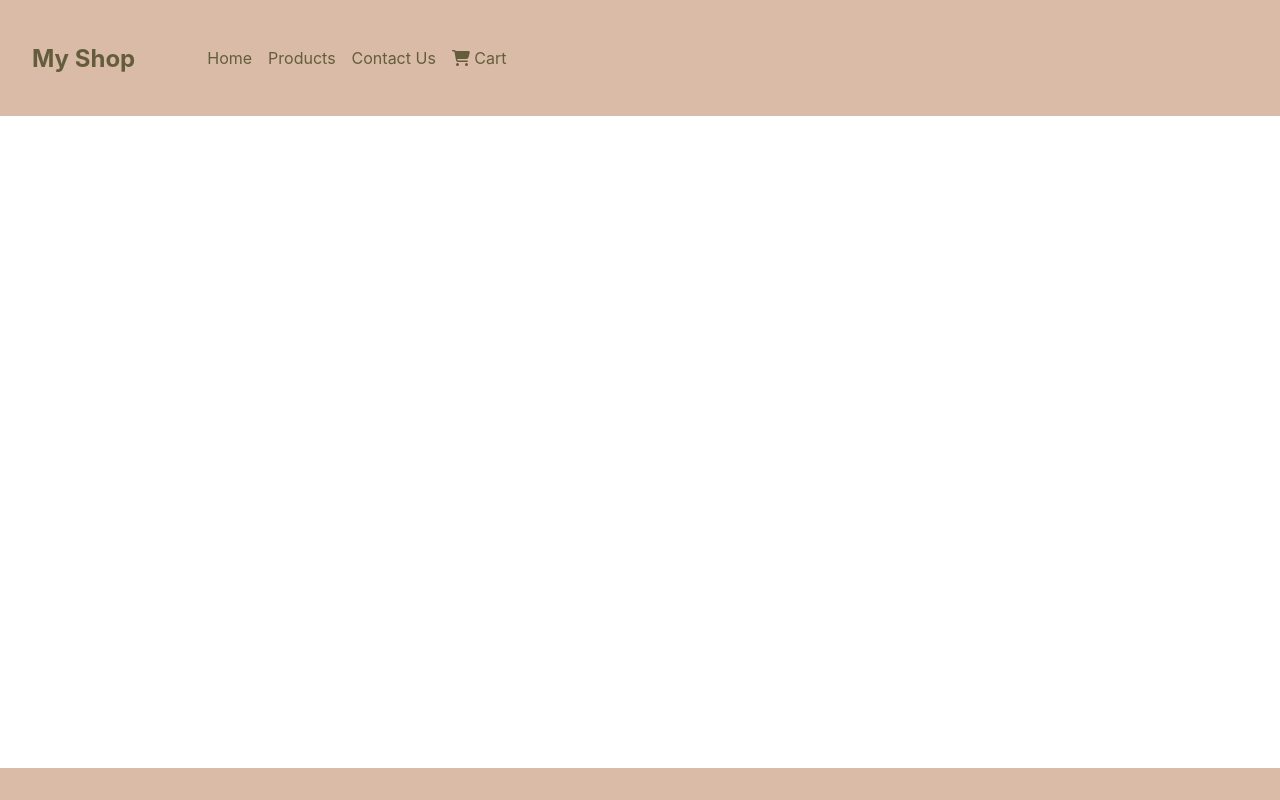
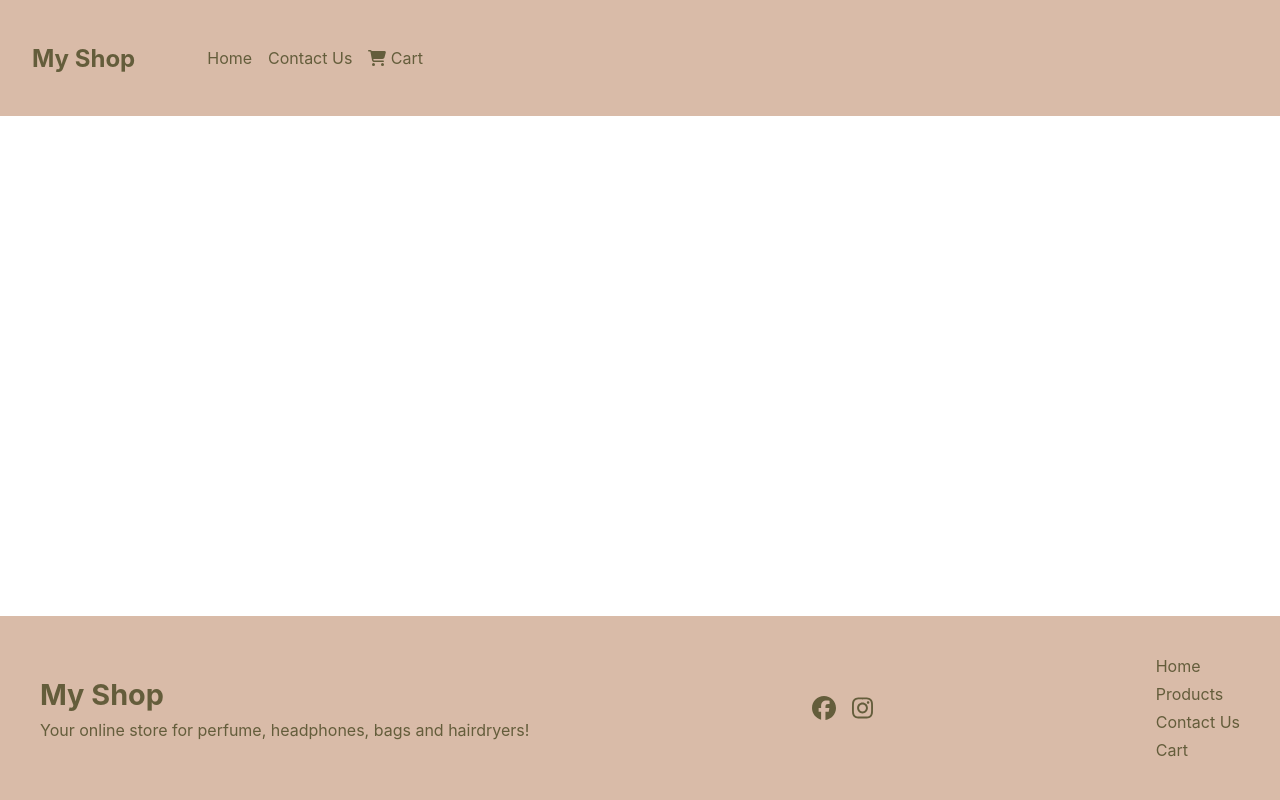
Before and after one commit to CecilieMari/FrameworksCA, a React (Create React App) app: page /cart in a window 1280 px wide. Built offline with nearby package versions, Linux system fonts and the light colour scheme.

Commit message:
adding footer

```diff
--- a/package.json
+++ b/package.json
@@ -4,6 +4,7 @@
   "private": true,
   "dependencies": {
     "@fortawesome/fontawesome-svg-core": "^6.7.2",
+    "@fortawesome/free-brands-svg-icons": "^6.7.2",
     "@fortawesome/free-solid-svg-icons": "^6.7.2",
     "@fortawesome/react-fontawesome": "^0.2.2",
     "@testing-library/dom": "^10.4.0",
--- /dev/null
+++ b/src/components/Footer/Footer.js
@@ -0,0 +1,40 @@
+import React from "react";
+import styles from "../Footer/Footer.module.css";
+import { Link } from 'react-router-dom';
+import { FontAwesomeIcon } from '@fortawesome/react-fontawesome';
+import { faFacebook, faInstagram } from '@fortawesome/free-brands-svg-icons';
+
+function Footer() {
+  return (
+    <footer className={styles.footer}>
+      <div className={styles.footerContent}>
+        <p className={styles.footerName}>My Shop</p>
+        <p className={styles.footerText}>Your online store for perfume, headphones, bags and hairdryers!</p>
+      </div>
+      <div className={styles.footerIcons}>
+        <a href="https://www.facebook.com" target="_blank" rel="noopener noreferrer" className={styles.iconLink}>
+          <FontAwesomeIcon icon={faFacebook} className={styles.icon} />
+        </a>
+        <a href="https://www.instagram.com" target="_blank" rel="noopener noreferrer" className={styles.iconLink}>
+          <FontAwesomeIcon icon={faInstagram} className={styles.icon} />
+        </a>
+      </div>
+      <ul className={styles.footerList}>
+        <li className={styles.footerItem}>
+          <Link to="/">Home</Link>
+        </li>
+        <li className={styles.footerItem}>
+          <Link to="/products">Products</Link>
+        </li>
+        <li className={styles.footerItem}>
+          <Link to="/form">Contact Us</Link>
+        </li>
+        <li className={styles.footerItem}>
+          <Link to="/cart">Cart</Link>
+        </li>
+      </ul>
+    </footer>
+  );
+}
+
+export default Footer;
--- /dev/null
+++ b/src/components/Footer/Footer.module.css
@@ -0,0 +1,61 @@
+.footer {
+    display: flex;
+    justify-content: space-between; /* Space items evenly */
+    align-items: center;
+    background-color: #d9bba8;
+    padding: 1.5rem; /* More padding for better spacing */
+  }
+
+  .footerContent {
+    display: flex;
+    flex-direction: column;
+    align-items: flex-start; /* Align text to the left */
+  }
+
+  .footerName {
+    font-size: 1.8rem; /* Larger font size for the heading */
+    font-weight: bold;
+    margin: 0 0 0.5rem 0; /* Margin bottom for spacing */
+  }
+
+  .footerText {
+    margin: 0; /* Remove default margin */
+  }
+
+  .footerList {
+    list-style: none;
+    padding: 0;
+    margin: 0;
+    display: flex;
+    flex-direction: column; /* Arrange items in a column */
+    gap: 0.5rem; /* Smaller gap for better spacing */
+  }
+
+  .footerItem a {
+    text-decoration: none;
+    transition: color 0.3s ease; /* Smooth transition for hover effect */
+    color: #645d3b;
+  }
+
+  .footerItem a:hover {
+    color: #fff; /* Change color on hover */
+    text-decoration: underline;
+  }
+
+  .footerIcons {
+    display: flex;
+    gap: 1rem; /* Space between icons */
+  }
+
+  .iconLink {
+    color: #645d3b; /* Icon color */
+    transition: color 0.3s ease; /* Smooth transition for hover effect */
+  }
+
+  .iconLink:hover {
+    color: #fff; /* Change color on hover */
+  }
+
+  .icon {
+    font-size: 1.5rem; /* Icon size */
+  }
--- a/src/components/Layout/Layout.js
+++ b/src/components/Layout/Layout.js
@@ -1,6 +1,7 @@
 import React from 'react';
 import styles from './Layout.module.css';
 import Nav from '../nav/Nav';
+import Footer from '../Footer/Footer';
 
 function Layout({ children }) {
   return (
@@ -10,6 +11,7 @@ function Layout({ children }) {
       </header>
       <main className={styles.main}>{children}</main>
       <footer className={styles.footer}>
+        <Footer />
       </footer>
     </div>
   );
--- a/src/components/nav/Nav.js
+++ b/src/components/nav/Nav.js
@@ -14,9 +14,6 @@ function Nav() {
             <Link to="/">Home</Link>
           </li>
           <li className={styles.navItem}>
-            <Link to="/products">Products</Link>
-          </li>
-          <li className={styles.navItem}>
             <Link to="/form">Contact Us</Link>
           </li>
           <li className={styles.navItem}>
```
Also changed, not shown: 1 other file (tests, documents, lock files or other folders).
